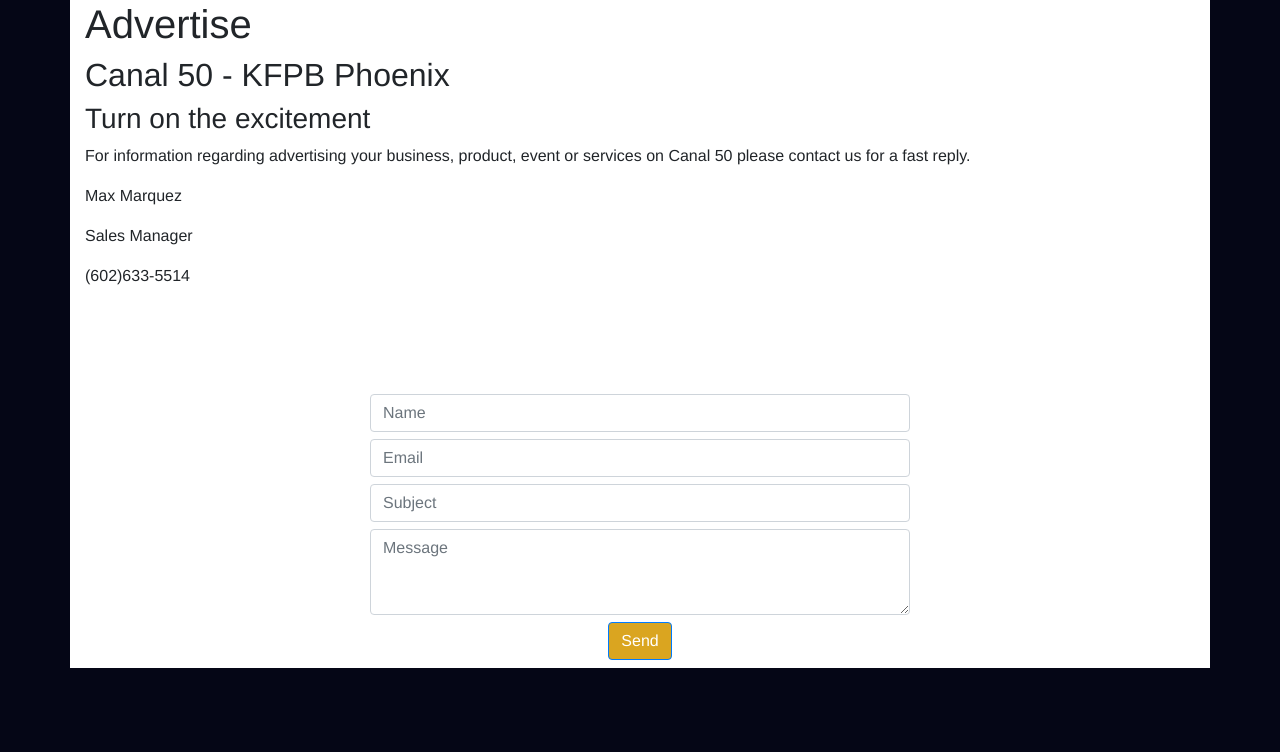
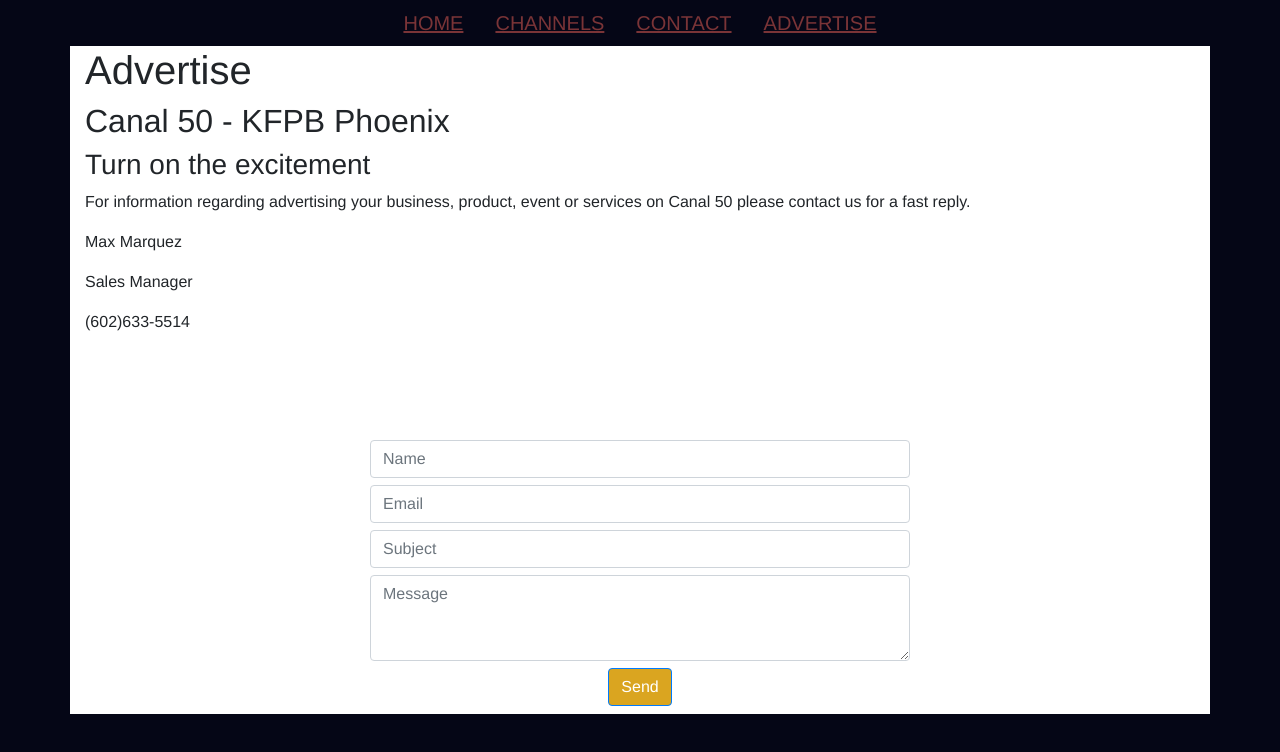
Before and after one commit to JSutliff/canal50Phoenix, a website: page public/advertise.html in a window 1280 px wide. Drawn offline with nearby package versions, Linux system fonts and the light colour scheme.

Commit message:
updated links

```diff
--- a/public/advertise.html
+++ b/public/advertise.html
@@ -21,6 +21,20 @@
     <title>Phoenix TV - Advertise</title>
   </head>
   <body>
+    <ul class="nav justify-content-center">
+      <li class="nav-item">
+        <a class="nav-link active" href="/">Home</a>
+      </li>
+      <li class="nav-item">
+        <a class="nav-link" href="/#channelDisplay">Channels</a>
+      </li>
+      <li class="nav-item">
+        <a class="nav-link" href="/#formContainer">Contact</a>
+      </li>
+      <li class="nav-item">
+        <a class="nav-link" href="/advertise">Advertise</a>
+      </li>
+    </ul>
     <div class="container" id="advertiseContainer">
       <h1>Advertise</h1>
 
```
